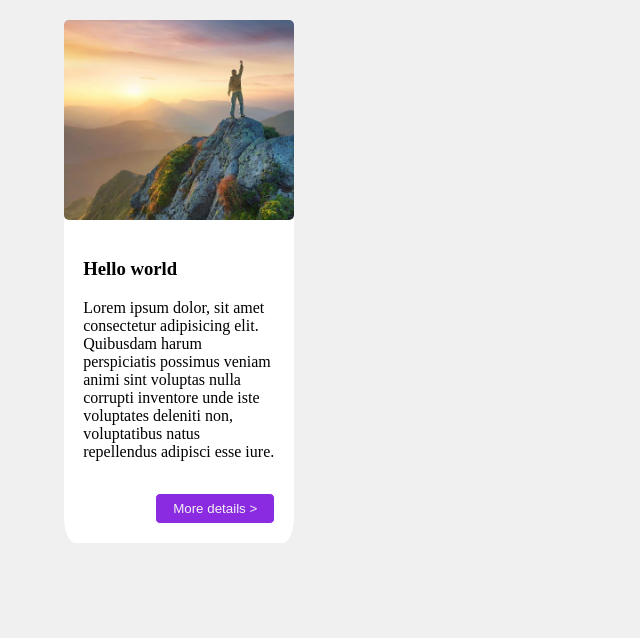
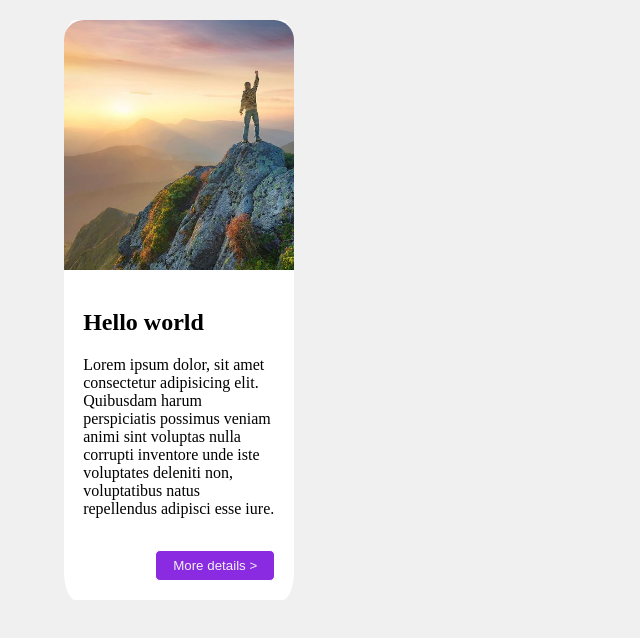
Before and after one commit to devkus-dz/GomyCode, a plain HTML site: page index.html in a window 1280 px wide. Shown: the whole page, without its empty margins (0-640 px from the left). Drawn offline with Linux system fonts and the light colour scheme.

Commit message:
second commit

```diff
--- a/index.html
+++ b/index.html
@@ -12,7 +12,7 @@
         <div class="card">
             <img src="image.jpg" alt="" class="img">
             <div class="card-body">
-                <h3>Hello world</h3>
+                <h2>Hello world</h2>
                 <p>Lorem ipsum dolor, sit amet consectetur adipisicing elit. Quibusdam harum perspiciatis possimus veniam animi sint voluptas nulla corrupti inventore unde iste voluptates deleniti non, voluptatibus natus repellendus adipisci esse iure.</p>
                 <button class="btn" onclick="helloWorld()">More details ></button>
             </div>
--- a/style.css
+++ b/style.css
@@ -21,11 +21,11 @@ body {
 
 .img {
   width: 100%;
-  height: 200px;
+  height: 250px;
   object-fit: cover;
   margin: 0;
   padding: 0;
-  border-radius: 5px;
+  border-radius: 20px 20px 0 0;
 }
 
 .card-body {
```
